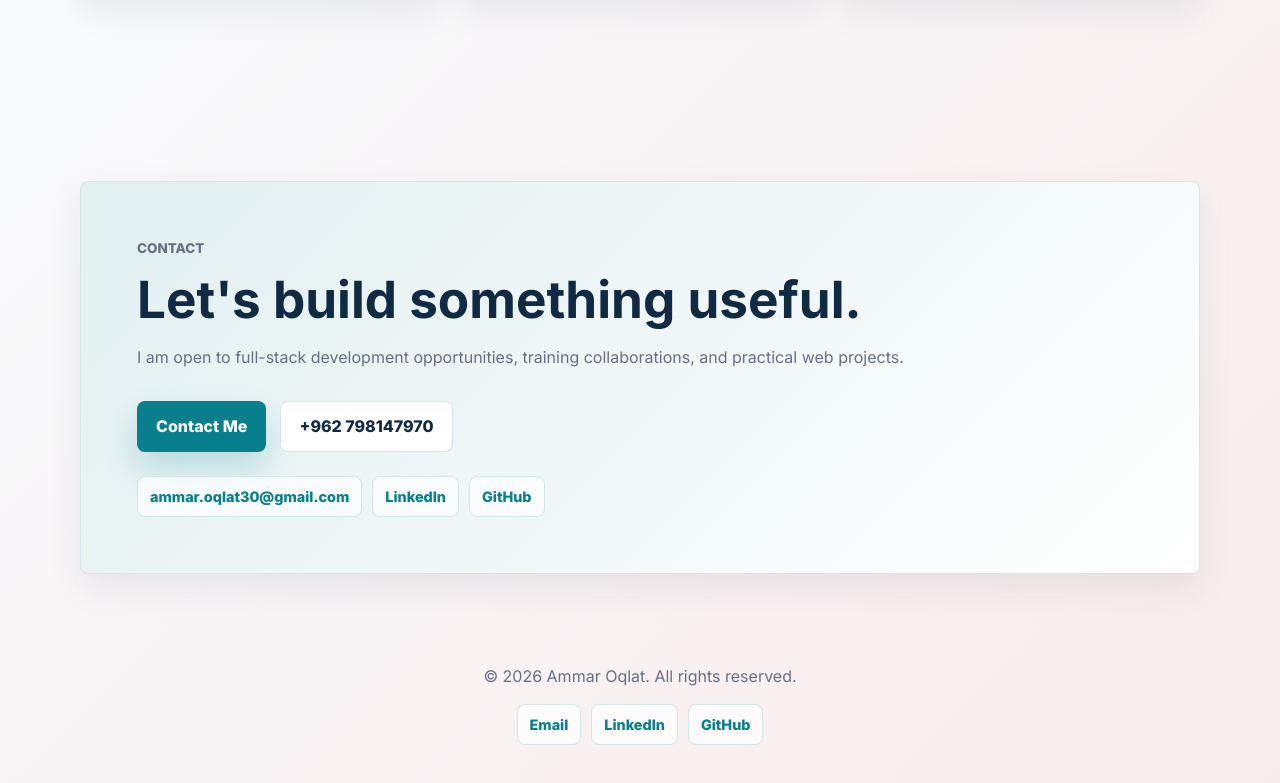
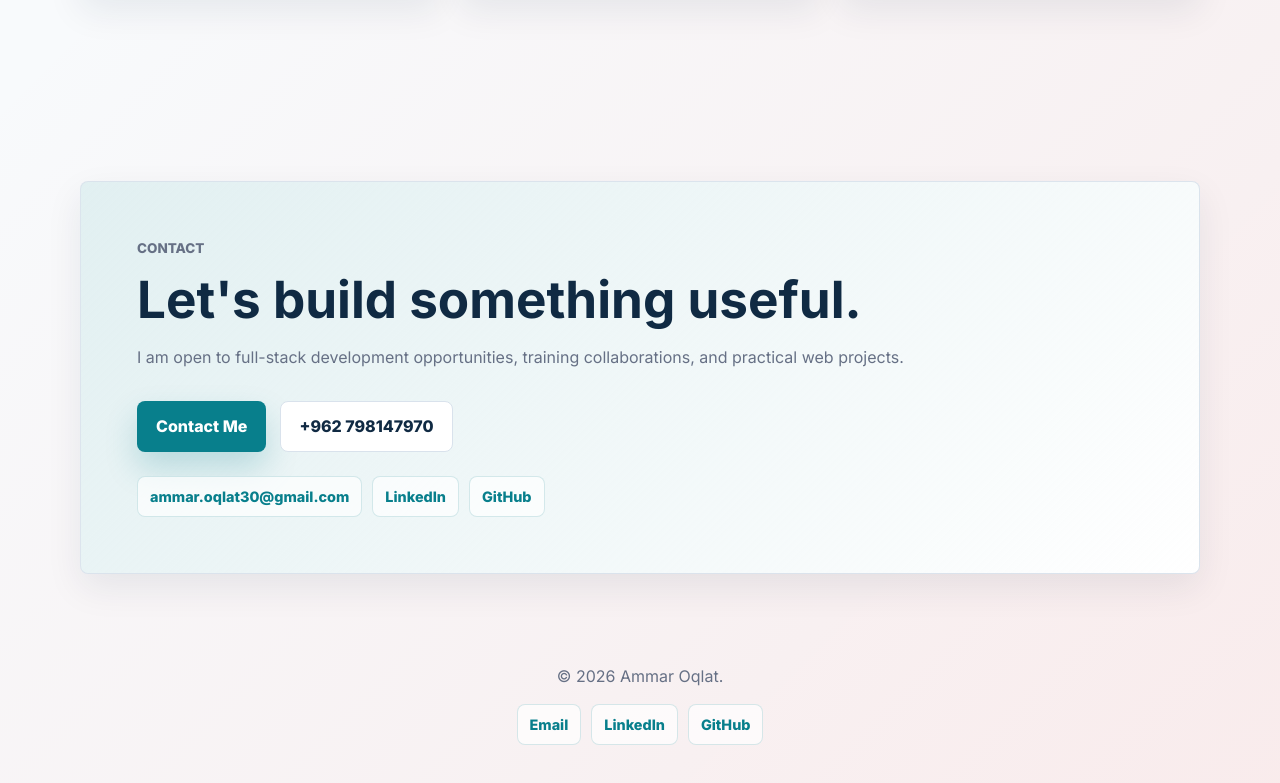
Before and after one commit to ammarOqlat3/portfolio, a plain HTML site: page index.html in a window 1280 px wide. Shown: the part 3780-4563 px from the top of the page. Drawn offline with Linux system fonts and the light colour scheme.

Commit message:
Update portfolio

```diff
--- a/index.html
+++ b/index.html
@@ -53,7 +53,8 @@
                 </div>
                 <div class="social-links" aria-label="Social profiles">
                     <a href="mailto:ammar.oqlat30@gmail.com">Email</a>
-                    <a href="https://www.linkedin.com/in/ammar-oqlat-168b8a333//" target="_blank" rel="noopener">LinkedIn</a>
+                    <a href="https://www.linkedin.com/in/ammar-oqlat-168b8a333//" target="_blank"
+                        rel="noopener">LinkedIn</a>
                     <a href="https://github.com/ammarOqlat3" target="_blank" rel="noopener">GitHub</a>
                 </div>
                 <div class="hero-meta" aria-label="Profile highlights">
@@ -288,7 +289,8 @@
                 </div>
                 <div class="contact-links" aria-label="Contact links">
                     <a href="mailto:ammar.oqlat30@gmail.com">ammar.oqlat30@gmail.com</a>
-                    <a href="https://www.linkedin.com/in/ammar-oqlat-168b8a333/" target="_blank" rel="noopener">LinkedIn</a>
+                    <a href="https://www.linkedin.com/in/ammar-oqlat-168b8a333/" target="_blank"
+                        rel="noopener">LinkedIn</a>
                     <a href="https://github.com/ammarOqlat3" target="_blank" rel="noopener">GitHub</a>
                 </div>
             </div>
@@ -298,7 +300,7 @@
     <button class="back-to-top" type="button" aria-label="Back to top">&uarr;</button>
 
     <footer class="footer">
-        <p>&copy; <span id="year"></span> Ammar Oqlat. All rights reserved.</p>
+        <p>&copy; <span id="year"></span> Ammar Oqlat.</p>
         <div class="footer-links" aria-label="Footer contact links">
             <a href="mailto:ammar.oqlat30@gmail.com">Email</a>
             <a href="https://www.linkedin.com/in/ammar-oqlat-168b8a333/" target="_blank" rel="noopener">LinkedIn</a>
```
